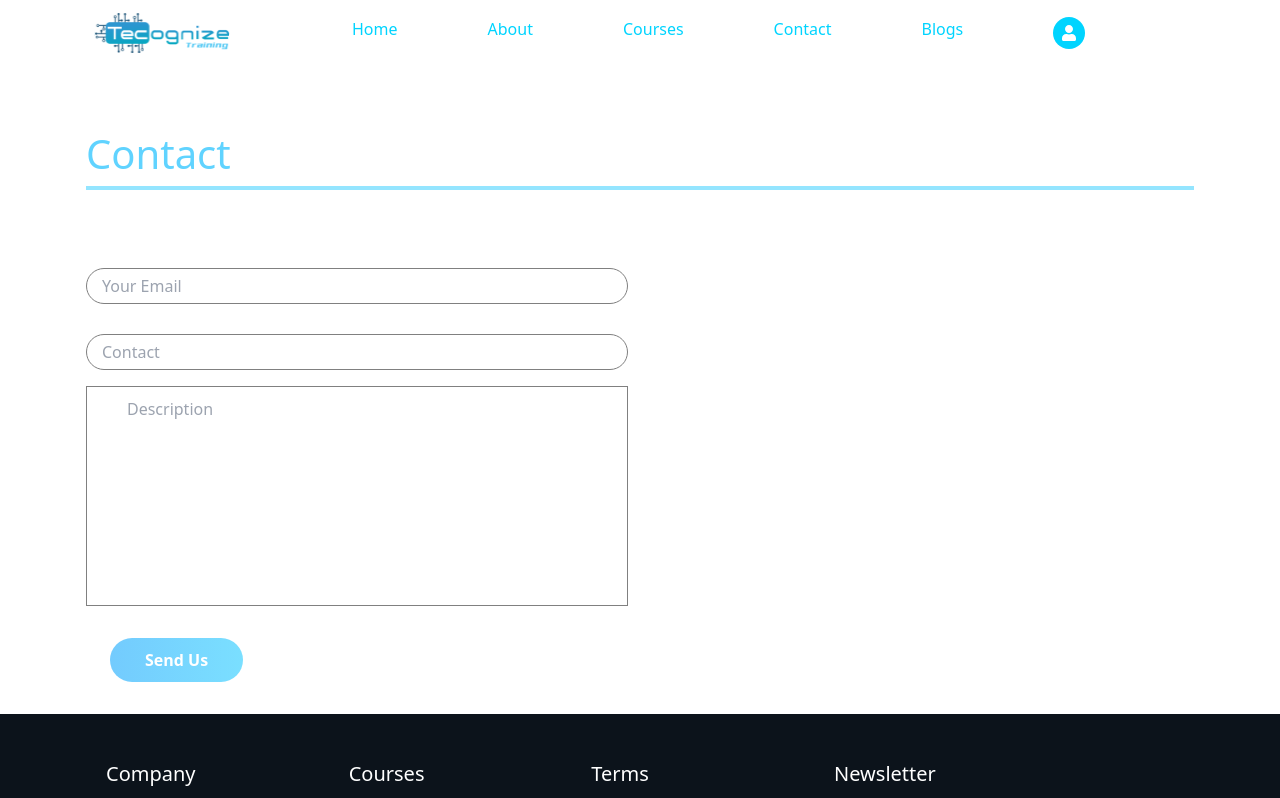
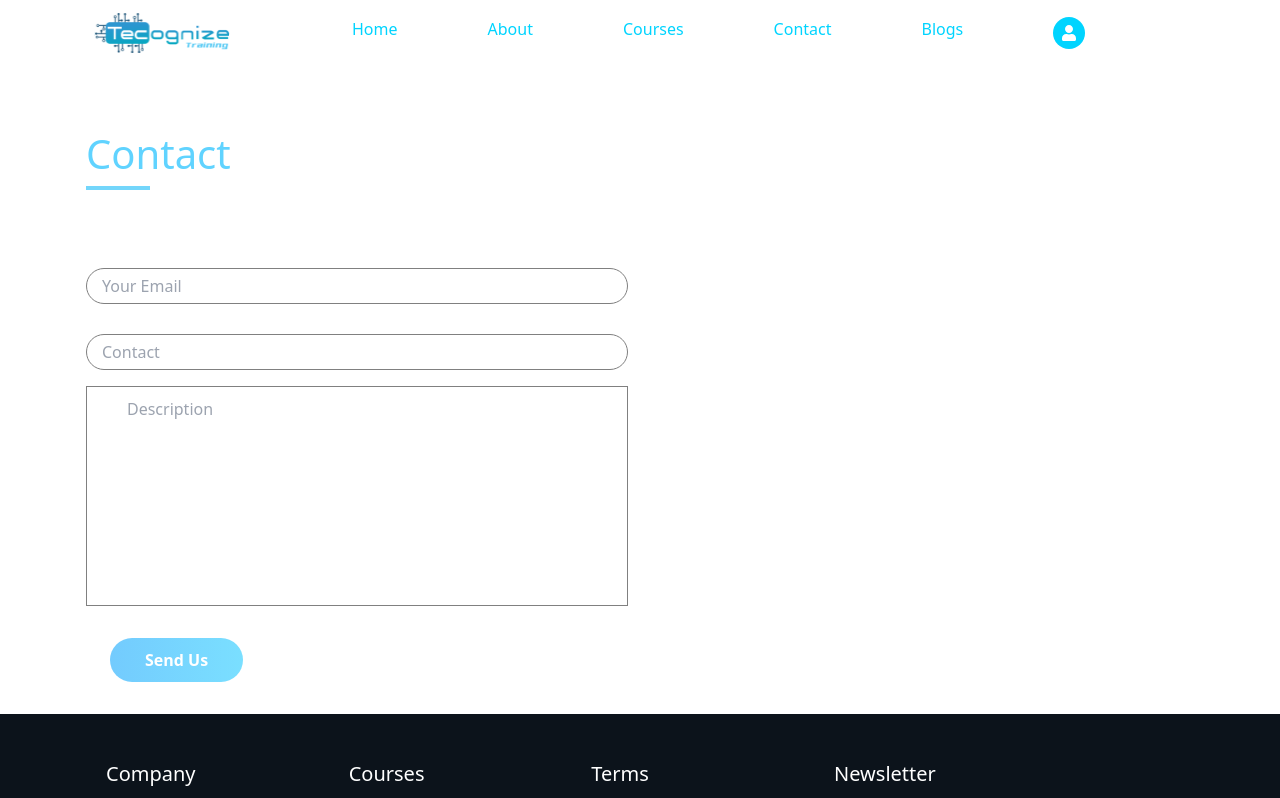
Before and after one commit to monjur15/training-web, a React (Create React App) app: page /contact in a window 1280 px wide. Shown: the top 798 px of the page. Built offline with nearby package versions, Linux system fonts and the light colour scheme.

Commit message:
Contact margin

```diff
--- a/src/components/Contact/Contact.js
+++ b/src/components/Contact/Contact.js
@@ -7,7 +7,9 @@ const Contact = () => {
     <div>
       <div className="container contact_container p-3">
         <h1 className="mt-5">Contact</h1>
-        <div className="down_border mb-5"></div>
+        {/* <div className="down_border mb-5"></div> */}
+        <div className="bg-SearchBg h-1 w-16 mb-5"></div>
+
         <div className="row">
           <div className="col-lg-6 col-12">
             <div className="inputs ">
```
